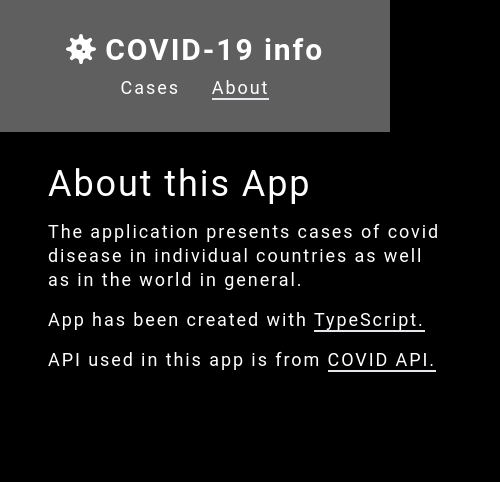
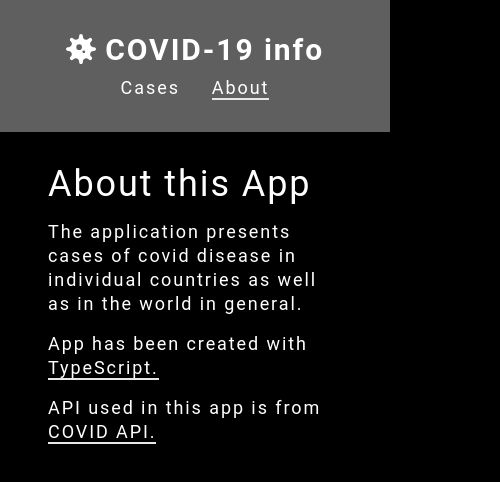
Before and after one commit to BartekSkr/CovidApp, a React (Create React App) app: page /about in a window 390 px wide. Shown: the top 482 px of the page, 500 px wide, since content can reach past the window. Built offline with nearby package versions, Linux system fonts and the light colour scheme.

Commit message:
animations added

```diff
--- a/src/components/Navbar/Navbar.tsx
+++ b/src/components/Navbar/Navbar.tsx
@@ -10,7 +10,7 @@ export const Navbar: React.FC<DefaultProps> = ({ icon, title }) => {
   ];
 
   return (
-    <main className="block justify-center text-center py-8 mb-8 text-white relative transition-all bg-navbar-background">
+    <main className="block justify-center text-center py-8 mb-8 text-white relative transition-all bg-navbar-background z-10">
       <h1 className="text-3xl font-bold mb-2">
         {icon} {title}
       </h1>
--- a/src/components/cases/Country.tsx
+++ b/src/components/cases/Country.tsx
@@ -30,7 +30,7 @@ export const Country: React.FC = () => {
     return <Spinner />;
   } else {
     return (
-      <main className="border p-4 h-300 mx-auto md:w-percent-48">
+      <>
         <h3 className="relative">
           <FontAwesomeIcon icon={faFlag} />{' '}
           <Select
@@ -51,7 +51,7 @@ export const Country: React.FC = () => {
         <p className="ml-3">{dataFormat(countryData.deaths)}</p>
         <h4>Total recovered:</h4>
         <p className="ml-3">{dataFormat(countryData.recovered)}</p>
-      </main>
+      </>
     );
   }
 };
--- a/src/components/cases/Global.tsx
+++ b/src/components/cases/Global.tsx
@@ -26,7 +26,7 @@ export const Global: React.FC = () => {
     return <Spinner />;
   } else {
     return (
-      <main className="border p-4 h-300 mx-auto mb-8 md:w-percent-48">
+      <>
         <h3 className="relative">
           <FontAwesomeIcon icon={faGlobe} /> WORLD
         </h3>
@@ -40,7 +40,7 @@ export const Global: React.FC = () => {
         <p className="ml-3">{dataFormat(globalData.deaths)}</p>
         <h4>Total recovered:</h4>
         <p className="ml-3">{dataFormat(globalData.recovered)}</p>
-      </main>
+      </>
     );
   }
 };
--- a/src/pages/About.tsx
+++ b/src/pages/About.tsx
@@ -8,10 +8,10 @@ export const About: React.FC = () => {
 
   return (
     <motion.div
-      initial={{ opacity: 0 }}
-      animate={{ opacity: 1 }}
-      exit={{ opacity: 0 }}
-      className="mx-auto w-500 py-0 px-8 text-white h-80"
+      initial={{ y: 'calc(80vh)', opacity: 0 }}
+      animate={{ y: 0, opacity: 1 }}
+      exit={{ y: 'calc(50vh)', opacity: -2 }}
+      className="mx-auto py-0 px-8 text-white h-80 md:w-500"
     >
       <h1 className="mb-4 py-0 px-4 text-4xl">About this App</h1>
       <p className="mb-4 py-0 px-4">
--- a/src/pages/Cases.tsx
+++ b/src/pages/Cases.tsx
@@ -9,14 +9,23 @@ export const Cases: React.FC = () => {
   }, []);
 
   return (
-    <motion.div
-      initial={{ opacity: 0 }}
-      animate={{ opacity: 1 }}
-      exit={{ opacity: 0 }}
-      className="overflow-hidden mx-auto w-500 py-0 px-8 text-white h-80 md:flex md:w-700"
-    >
-      <Global />
-      <Country />
-    </motion.div>
+    <div className="mx-auto py-0 px-8 text-white h-80 md:flex md:w-700">
+      <motion.div
+        initial={{ x: 'calc(-55vw)', opacity: 0 }}
+        animate={{ x: 0, opacity: 1 }}
+        exit={{ x: 'calc(-15vw)', opacity: -1 }}
+        className="border p-4 h-300 mx-auto mb-8 md:w-percent-48"
+      >
+        <Global />
+      </motion.div>
+      <motion.div
+        initial={{ x: 'calc(55vw)', opacity: 0 }}
+        animate={{ x: 0, opacity: 1 }}
+        exit={{ x: 'calc(15vw)', opacity: -1 }}
+        className="border p-4 h-300 mx-auto mb-8 md:w-percent-48"
+      >
+        <Country />
+      </motion.div>
+    </div>
   );
 };
```
